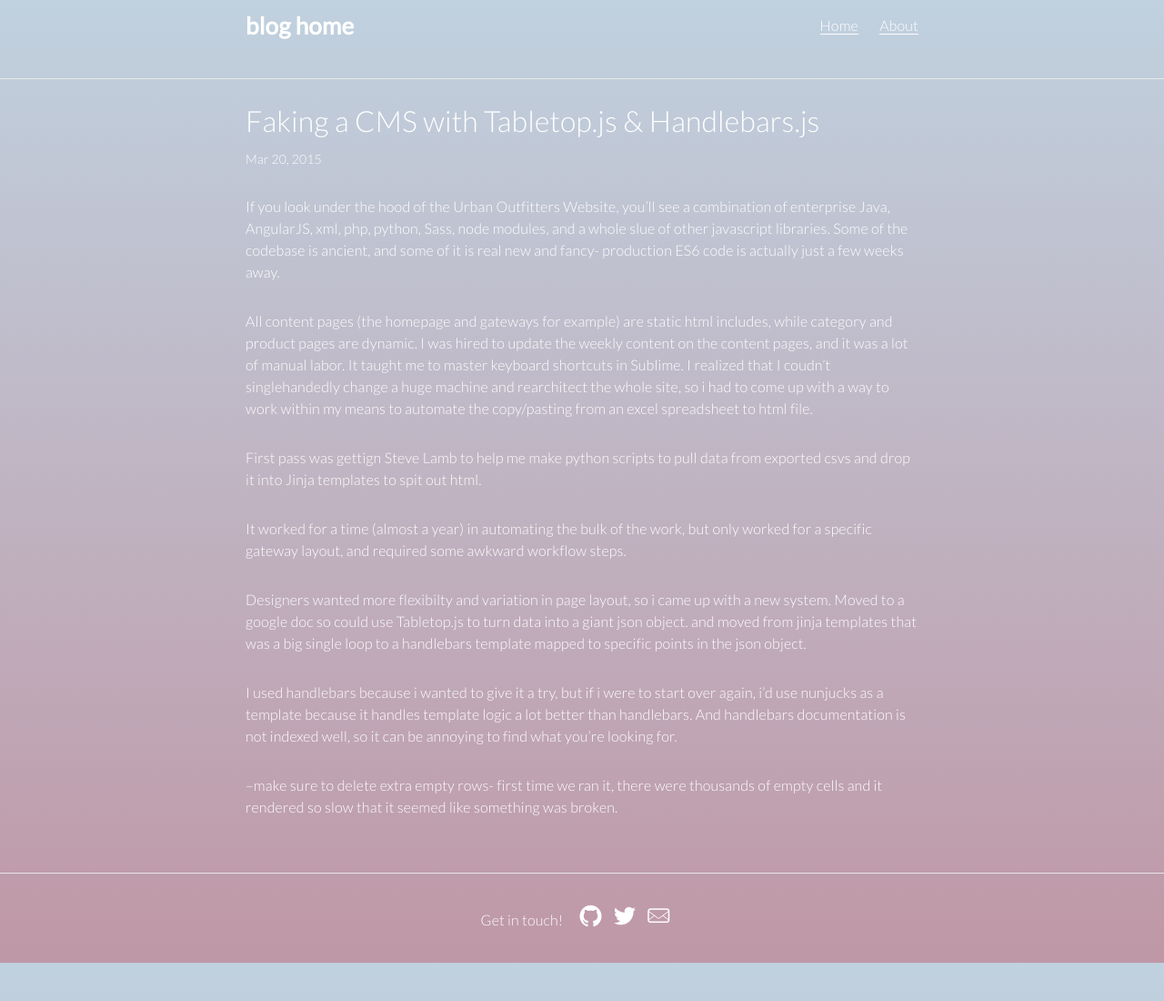
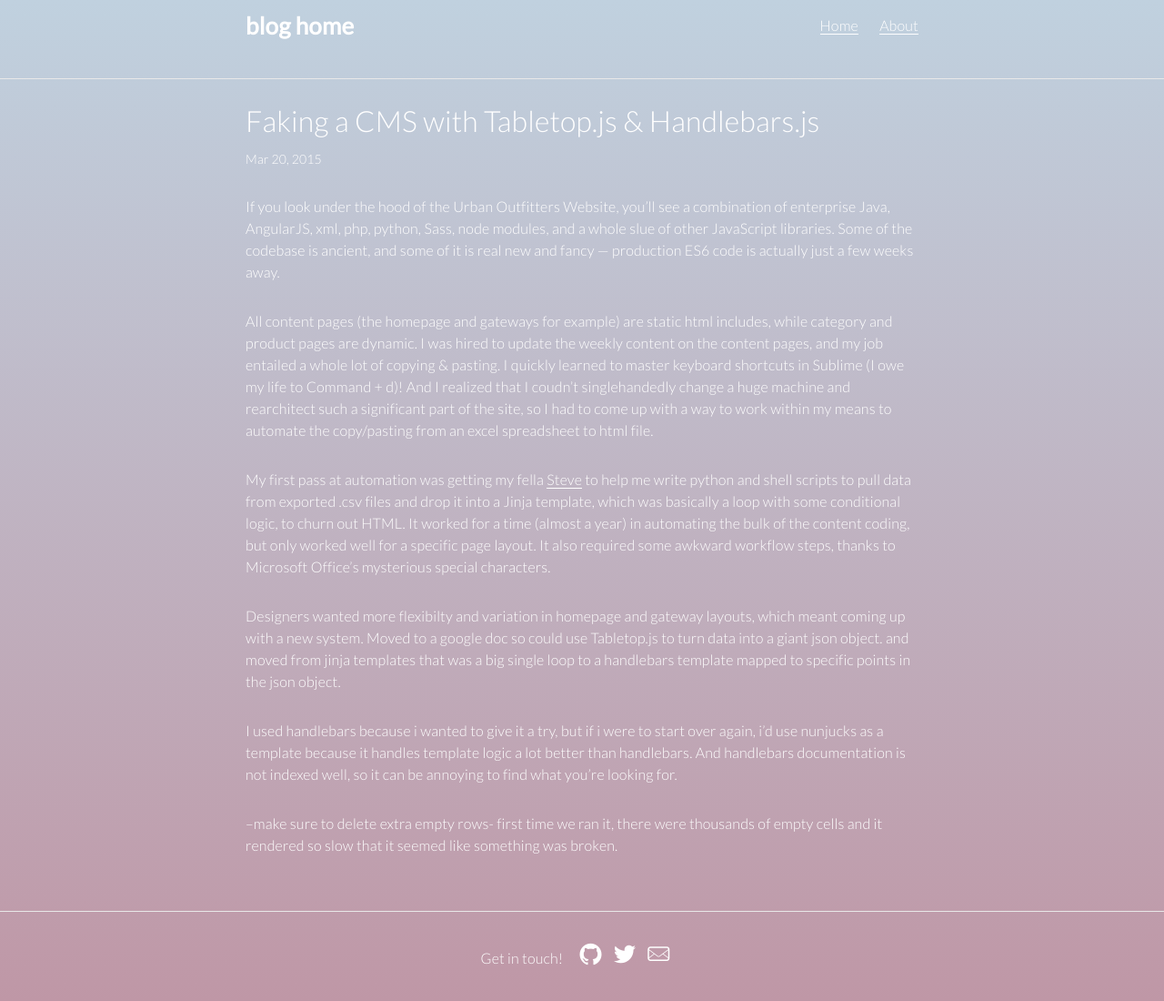
Before and after one commit to ahoef/jekyll-blog, a Jekyll site: the page built from _posts/2015-03-29-faking-a-cms.md, in a window 1280 px wide. Shown: the whole page at 91% size. Built offline with Jekyll 4.4.1, drawn with Linux system fonts in a browser that asks for light colours; before the commit the page ends 1058 px from its top, so only the background shows below that.

Commit message:
more updates to cms post

```diff
--- a/_posts/2015-03-29-faking-a-cms.md
+++ b/_posts/2015-03-29-faking-a-cms.md
@@ -3,19 +3,17 @@
 title:  "Faking a CMS with Tabletop.js & Handlebars.js"
 date:   2015-03-20
 categories: CMS, javascript, templating
-excerpt: Each week, UrbanOutfitters.com publishes over a hundred new marketing messages across its homepage and gateway pages. And believe it or not, there's no front-end CMS for it! For years, all of that marketing content &mdash; copy, links, images &mdash; has been hardcoded by hand in html files. So here's the story of how I faked a CMS!
+excerpt: Each week, UrbanOutfitters.com publishes over a hundred new marketing messages across its homepage and gateway pages. And believe it or not, there's no front-end CMS for it! For years, all of that marketing content &mdash; copy, links, images &mdash; has been hardcoded by hand in html files. So here's the story of how I came up with a makeshift CMS!
 ---
 
 
-If you look under the hood of the Urban Outfitters Website, you'll see a combination of enterprise Java, AngularJS, xml, php, python, Sass, node modules, and a whole slue of other javascript libraries. Some of the codebase is ancient, and some of it is real new and fancy- production ES6 code is actually just a few weeks away.
+If you look under the hood of the Urban Outfitters Website, you'll see a combination of enterprise Java, AngularJS, xml, php, python, Sass, node modules, and a whole slue of other JavaScript libraries. Some of the codebase is ancient, and some of it is real new and fancy &mdash; production ES6 code is actually just a few weeks away.
 
-All content pages (the homepage and gateways for example) are static html includes, while category and product pages are dynamic. I was hired to update the weekly content on the content pages, and it was a lot of manual labor. It taught me to master keyboard shortcuts in Sublime. I realized that I coudn't singlehandedly change a huge machine and rearchitect the whole site, so i had to come up with a way to work within my means to automate the copy/pasting from an excel spreadsheet to html file.
+All content pages (the homepage and gateways for example) are static html includes, while category and product pages are dynamic. I was hired to update the weekly content on the content pages, and my job entailed a whole lot of copying & pasting. I quickly learned to master keyboard shortcuts in Sublime (I owe my life to Command + d)! And I realized that I coudn't singlehandedly change a huge machine and rearchitect such a significant part of the site, so I had to come up with a way to work within my means to automate the copy/pasting from an excel spreadsheet to html file.
 
-First pass was gettign Steve Lamb to help me make python scripts to pull data from exported csvs and drop it into Jinja templates to spit out html.
+My first pass at automation was getting my fella [Steve](http://www.twitter.com/stevetlamb) to help me write python and shell scripts to pull data from exported .csv files and drop it into a Jinja template, which was basically a loop with some conditional logic, to churn out HTML. It worked for a time (almost a year) in automating the bulk of the content coding, but only worked well for a specific page layout. It also required some awkward workflow steps, thanks to Microsoft Office's mysterious special characters.
 
-It worked for a time (almost a year) in automating the bulk of the work, but only worked for a specific gateway layout, and required some awkward workflow steps.
-
-Designers wanted more flexibilty and variation in page layout, so i came up with a new system. Moved to a google doc so could use Tabletop.js to turn data into a giant json object. and moved from jinja templates that was a big single loop to a handlebars template mapped to specific points in the json object.
+Designers wanted more flexibilty and variation in homepage and gateway layouts, which meant coming up with a new system. Moved to a google doc so could use Tabletop.js to turn data into a giant json object. and moved from jinja templates that was a big single loop to a handlebars template mapped to specific points in the json object.
 
 I used handlebars because i wanted to give it a try, but if i were to start over again, i'd use nunjucks as a template because it handles template logic a lot better than handlebars.  And handlebars documentation is not indexed well, so it can be annoying to find what you're looking for.
 
```
